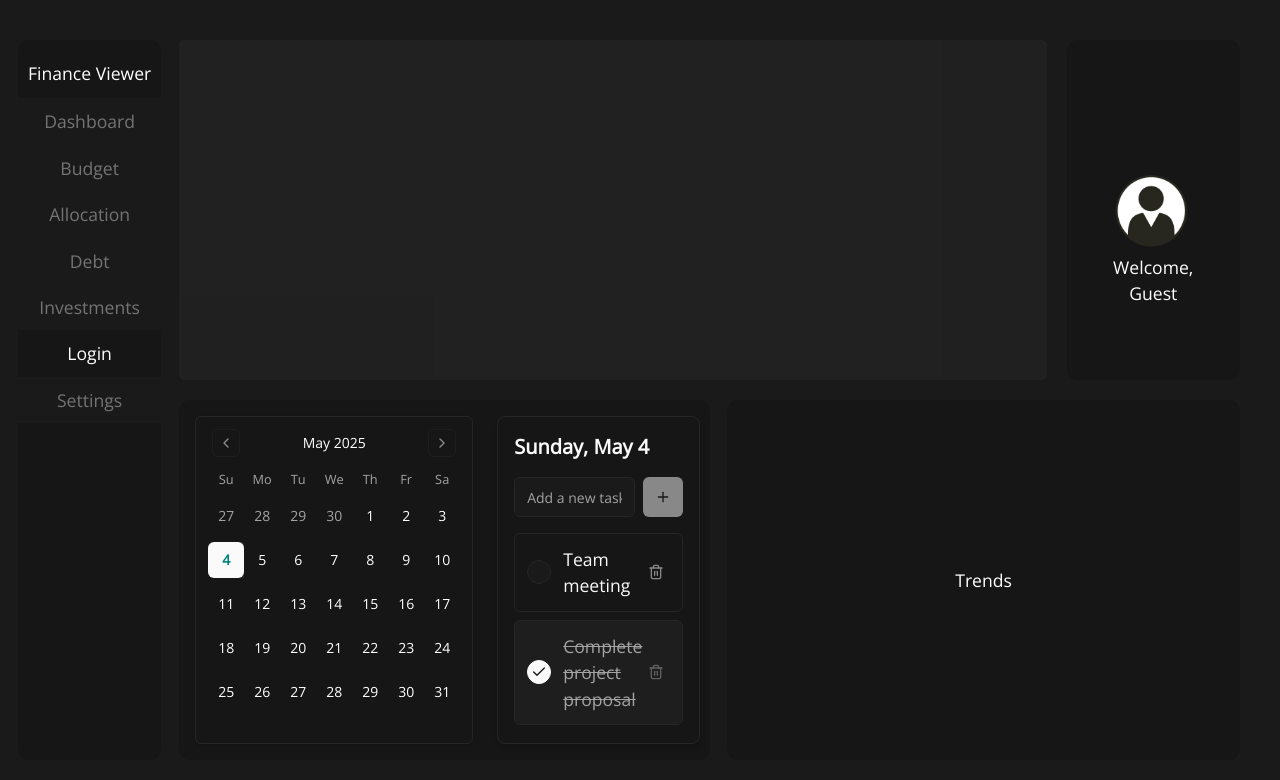
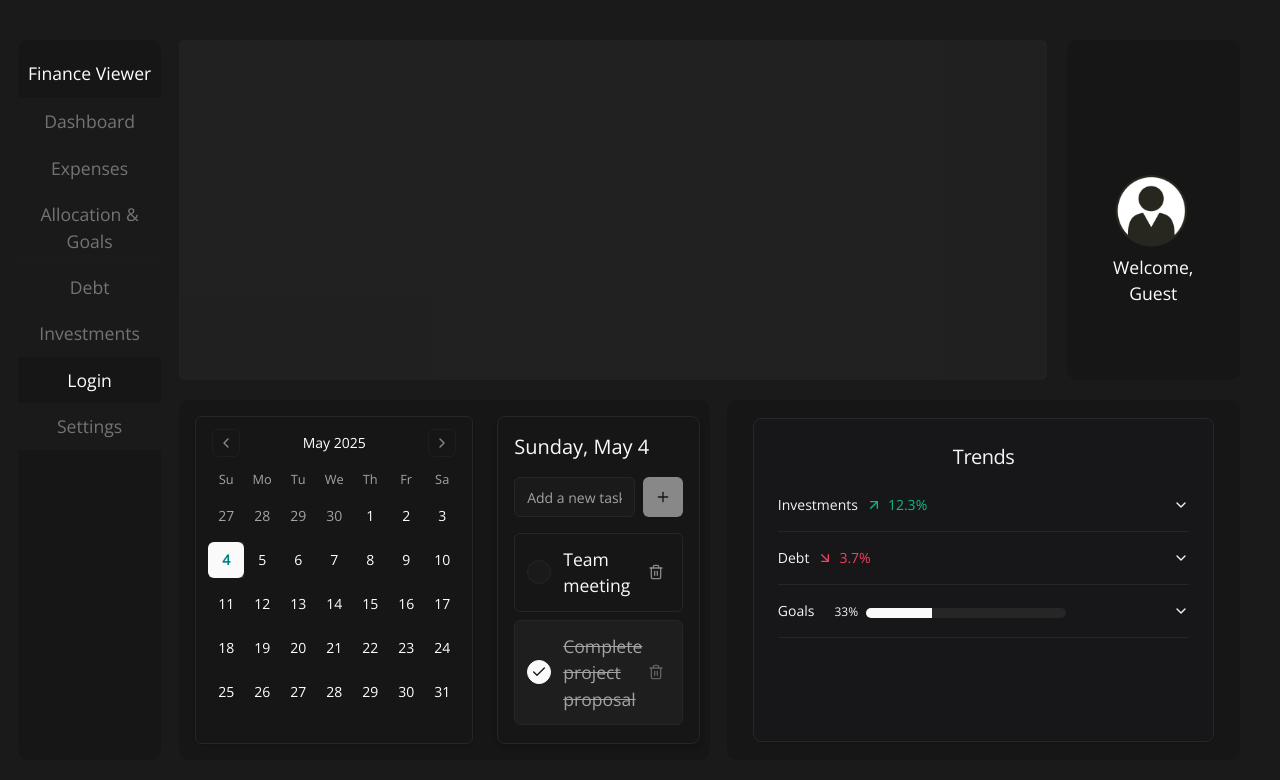
Before and after one commit to Nikoloz97/finance-viewer-v2, a Next.js app: page /dashboard in a window 1280 px wide. Shown: the top 780 px of the page. Built offline with nearby package versions, Linux system fonts and the light colour scheme.

Commit message:
Dashboard: created trends section; improved font styling; added accordion and progress ui components

```diff
--- a/package.json
+++ b/package.json
@@ -11,12 +11,14 @@
   "dependencies": {
     "@azure/storage-blob": "^12.26.0",
     "@hookform/resolvers": "^3.10.0",
+    "@radix-ui/react-accordion": "^1.2.10",
     "@radix-ui/react-alert-dialog": "^1.1.6",
     "@radix-ui/react-avatar": "^1.1.3",
     "@radix-ui/react-dialog": "^1.1.11",
     "@radix-ui/react-dropdown-menu": "^2.1.6",
     "@radix-ui/react-label": "^2.1.2",
     "@radix-ui/react-popover": "^1.1.6",
+    "@radix-ui/react-progress": "^1.1.6",
     "@radix-ui/react-select": "^2.1.6",
     "@radix-ui/react-slot": "^1.1.2",
     "@radix-ui/react-tabs": "^1.1.3",
--- a/src/app/budget/page.tsx
+++ /dev/null
@@ -1,3 +0,0 @@
-export default function Budget() {
-  return <div>Budget page</div>;
-}
--- a/src/app/dashboard/financial-calendar.tsx
+++ b/src/app/dashboard/financial-calendar.tsx
@@ -115,7 +115,7 @@
       <Card className="p-4 shadow-md bg-transparent w-full">
         <div className="flex flex-col h-full">
           <div className="flex items-center justify-between mb-4">
-            <h2 className="text-xl font-semibold">
+            <h2 className="text-xl">
               {date
                 ? date.toLocaleDateString("en-US", {
                     weekday: "long",
--- a/src/app/dashboard/networth.tsx
+++ b/src/app/dashboard/networth.tsx
@@ -86,7 +86,7 @@
       ) : (
         <div className="flex flex-row justify-center items-center w-full">
           <div className="text-center h-[4rem]">
-            <h1 className="text-xl font-semibold">
+            <h1 className="text-xl">
               {selectedInvestment?.brokerageName
                 ? selectedInvestment?.brokerageName
                 : "Net Worth"}
--- a/src/app/dashboard/trends.tsx
+++ b/src/app/dashboard/trends.tsx
@@ -1,3 +1,95 @@
+"use client";
+
+import { ArrowDownRight, ArrowUpRight } from "lucide-react";
+import { Card, CardContent, CardHeader, CardTitle } from "@/components/ui/card";
+import { Progress } from "@/components/ui/progress";
+import {
+  Accordion,
+  AccordionContent,
+  AccordionItem,
+  AccordionTrigger,
+} from "@/components/ui/accordion";
+
+const trendData = [
+  {
+    name: "Investments",
+    percentage: 12.3,
+    isPositive: true,
+  },
+  {
+    name: "Debt",
+    percentage: 3.7,
+    isPositive: false, // For debt, a decrease is positive
+  },
+];
+
+const goalProgression = {
+  name: "Goals",
+  percentage: 33,
+};
+
 export default function Trends() {
-  return <div>Trends</div>;
+  return (
+    <Card className="w-[90%] h-[90%] bg-zinc-900/90 border-zinc-800 text-zinc-100">
+      <CardHeader className="pb-2">
+        <CardTitle className="text-xl font-medium text-center">
+          Trends
+        </CardTitle>
+      </CardHeader>
+      <CardContent className="space-y-3">
+        <Accordion type="multiple" className="w-full">
+          {trendData.map((item) => (
+            <AccordionItem value={item.name} key={item.name} className="w-full">
+              <AccordionTrigger className="w-full">
+                <div
+                  key={item.name}
+                  className="flex items-center justify-between gap-2"
+                >
+                  <div className="text-sm">{item.name}</div>
+                  <div className="flex items-center gap-1.5">
+                    {item.isPositive ? (
+                      <ArrowUpRight className="h-4 w-4 text-emerald-500" />
+                    ) : (
+                      <ArrowDownRight className="h-4 w-4 text-rose-500" />
+                    )}
+                    <span
+                      className={`text-sm font-medium ${
+                        item.isPositive ? "text-emerald-500" : "text-rose-500"
+                      }`}
+                    >
+                      {item.percentage.toFixed(1)}%
+                    </span>
+                  </div>
+                </div>
+              </AccordionTrigger>
+              <AccordionContent>
+                Yes. It adheres to the WAI-ARIA design pattern.
+              </AccordionContent>
+            </AccordionItem>
+          ))}
+          <AccordionItem value={goalProgression.name}>
+            <AccordionTrigger>
+              <div className="flex items-center justify-between gap-5">
+                <span className="text-sm">{goalProgression.name}</span>
+                <div className="flex gap-2">
+                  <div className="text-xs mt-0.5">
+                    {goalProgression.percentage}%
+                  </div>
+                  <div className="w-full">
+                    <Progress
+                      value={goalProgression.percentage}
+                      className="mt-1.5 h-[10px] w-[200px]"
+                    />
+                  </div>
+                </div>
+              </div>
+            </AccordionTrigger>
+            <AccordionContent>
+              Yes. It adheres to the WAI-ARIA design pattern.
+            </AccordionContent>
+          </AccordionItem>
+        </Accordion>
+      </CardContent>
+    </Card>
+  );
 }
--- /dev/null
+++ b/src/app/expenses/page.tsx
@@ -0,0 +1,3 @@
+export default function Expenses() {
+  return <div>Expenses page</div>;
+}
--- a/src/app/sidebar.tsx
+++ b/src/app/sidebar.tsx
@@ -15,11 +15,11 @@
           <Link className={user ? "" : "navbar-disabled"} href={"/dashboard"}>
             Dashboard
           </Link>
-          <Link className="navbar-disabled" aria-disabled href={"/budget"}>
-            Budget
+          <Link className="navbar-disabled" aria-disabled href={"/expenses"}>
+            Expenses
           </Link>
           <Link className="navbar-disabled" aria-disabled href={"/allocation"}>
-            Allocation
+            Allocation & Goals
           </Link>
           <Link className="navbar-disabled" aria-disabled href={"/debt"}>
             Debt
--- /dev/null
+++ b/src/components/ui/accordion.tsx
@@ -0,0 +1,58 @@
+"use client"
+
+import * as React from "react"
+import * as AccordionPrimitive from "@radix-ui/react-accordion"
+import { ChevronDown } from "lucide-react"
+
+import { cn } from "@/lib/utils"
+
+const Accordion = AccordionPrimitive.Root
+
+const AccordionItem = React.forwardRef<
+  React.ElementRef<typeof AccordionPrimitive.Item>,
+  React.ComponentPropsWithoutRef<typeof AccordionPrimitive.Item>
+>(({ className, ...props }, ref) => (
+  <AccordionPrimitive.Item
+    ref={ref}
+    className={cn("border-b", className)}
+    {...props}
+  />
+))
+AccordionItem.displayName = "AccordionItem"
+
+const AccordionTrigger = React.forwardRef<
+  React.ElementRef<typeof AccordionPrimitive.Trigger>,
+  React.ComponentPropsWithoutRef<typeof AccordionPrimitive.Trigger>
+>(({ className, children, ...props }, ref) => (
+  <AccordionPrimitive.Header className="flex">
+    <AccordionPrimitive.Trigger
+      ref={ref}
+      className={cn(
+        "flex flex-1 items-center justify-between py-4 font-medium transition-all hover:underline [&[data-state=open]>svg]:rotate-180",
+        className
+      )}
+      {...props}
+    >
+      {children}
+      <ChevronDown className="h-4 w-4 shrink-0 transition-transform duration-200" />
+    </AccordionPrimitive.Trigger>
+  </AccordionPrimitive.Header>
+))
+AccordionTrigger.displayName = AccordionPrimitive.Trigger.displayName
+
+const AccordionContent = React.forwardRef<
+  React.ElementRef<typeof AccordionPrimitive.Content>,
+  React.ComponentPropsWithoutRef<typeof AccordionPrimitive.Content>
+>(({ className, children, ...props }, ref) => (
+  <AccordionPrimitive.Content
+    ref={ref}
+    className="overflow-hidden text-sm transition-all data-[state=closed]:animate-accordion-up data-[state=open]:animate-accordion-down"
+    {...props}
+  >
+    <div className={cn("pb-4 pt-0", className)}>{children}</div>
+  </AccordionPrimitive.Content>
+))
+
+AccordionContent.displayName = AccordionPrimitive.Content.displayName
+
+export { Accordion, AccordionItem, AccordionTrigger, AccordionContent }
--- /dev/null
+++ b/src/components/ui/progress.tsx
@@ -0,0 +1,28 @@
+"use client"
+
+import * as React from "react"
+import * as ProgressPrimitive from "@radix-ui/react-progress"
+
+import { cn } from "@/lib/utils"
+
+const Progress = React.forwardRef<
+  React.ElementRef<typeof ProgressPrimitive.Root>,
+  React.ComponentPropsWithoutRef<typeof ProgressPrimitive.Root>
+>(({ className, value, ...props }, ref) => (
+  <ProgressPrimitive.Root
+    ref={ref}
+    className={cn(
+      "relative h-4 w-full overflow-hidden rounded-full bg-secondary",
+      className
+    )}
+    {...props}
+  >
+    <ProgressPrimitive.Indicator
+      className="h-full w-full flex-1 bg-primary transition-all"
+      style={{ transform: `translateX(-${100 - (value || 0)}%)` }}
+    />
+  </ProgressPrimitive.Root>
+))
+Progress.displayName = ProgressPrimitive.Root.displayName
+
+export { Progress }
--- a/tailwind.config.ts
+++ b/tailwind.config.ts
@@ -10,53 +10,75 @@
   theme: {
   	extend: {
   		colors: {
-        background: "hsl(var(--background))",
-        foreground: "hsl(var(--foreground))",
+  			background: 'hsl(var(--background))',
+  			foreground: 'hsl(var(--foreground))',
   			card: {
-          DEFAULT: "hsl(var(--card))",
-          foreground: "hsl(var(--card-foreground))",
+  				DEFAULT: 'hsl(var(--card))',
+  				foreground: 'hsl(var(--card-foreground))'
   			},
   			popover: {
-          DEFAULT: "hsl(var(--popover))",
-          foreground: "hsl(var(--popover-foreground))",
+  				DEFAULT: 'hsl(var(--popover))',
+  				foreground: 'hsl(var(--popover-foreground))'
   			},
   			primary: {
-          DEFAULT: "hsl(var(--primary))",
-          foreground: "hsl(var(--primary-foreground))",
+  				DEFAULT: 'hsl(var(--primary))',
+  				foreground: 'hsl(var(--primary-foreground))'
   			},
   			secondary: {
-          DEFAULT: "hsl(var(--secondary))",
-          foreground: "hsl(var(--secondary-foreground))",
+  				DEFAULT: 'hsl(var(--secondary))',
+  				foreground: 'hsl(var(--secondary-foreground))'
   			},
   			muted: {
-          DEFAULT: "hsl(var(--muted))",
-          foreground: "hsl(var(--muted-foreground))",
+  				DEFAULT: 'hsl(var(--muted))',
+  				foreground: 'hsl(var(--muted-foreground))'
   			},
   			accent: {
-          DEFAULT: "hsl(var(--accent))",
-          foreground: "hsl(var(--accent-foreground))",
+  				DEFAULT: 'hsl(var(--accent))',
+  				foreground: 'hsl(var(--accent-foreground))'
   			},
   			destructive: {
-          DEFAULT: "hsl(var(--destructive))",
-          foreground: "hsl(var(--destructive-foreground))",
+  				DEFAULT: 'hsl(var(--destructive))',
+  				foreground: 'hsl(var(--destructive-foreground))'
   			},
-        border: "hsl(var(--border))",
-        input: "hsl(var(--input))",
-        ring: "hsl(var(--ring))",
+  			border: 'hsl(var(--border))',
+  			input: 'hsl(var(--input))',
+  			ring: 'hsl(var(--ring))',
   			chart: {
-          "1": "hsl(var(--chart-1))",
-          "2": "hsl(var(--chart-2))",
-          "3": "hsl(var(--chart-3))",
-          "4": "hsl(var(--chart-4))",
-          "5": "hsl(var(--chart-5))",
-        },
+  				'1': 'hsl(var(--chart-1))',
+  				'2': 'hsl(var(--chart-2))',
+  				'3': 'hsl(var(--chart-3))',
+  				'4': 'hsl(var(--chart-4))',
+  				'5': 'hsl(var(--chart-5))'
+  			}
   		},
   		borderRadius: {
-        lg: "var(--radius)",
-        md: "calc(var(--radius) - 2px)",
-        sm: "calc(var(--radius) - 4px)",
+  			lg: 'var(--radius)',
+  			md: 'calc(var(--radius) - 2px)',
+  			sm: 'calc(var(--radius) - 4px)'
   		},
+  		keyframes: {
+  			'accordion-down': {
+  				from: {
+  					height: '0'
   				},
+  				to: {
+  					height: 'var(--radix-accordion-content-height)'
+  				}
+  			},
+  			'accordion-up': {
+  				from: {
+  					height: 'var(--radix-accordion-content-height)'
+  				},
+  				to: {
+  					height: '0'
+  				}
+  			}
+  		},
+  		animation: {
+  			'accordion-down': 'accordion-down 0.2s ease-out',
+  			'accordion-up': 'accordion-up 0.2s ease-out'
+  		}
+  	}
   },
   plugins: [require("tailwindcss-animate"), require("tailwind-scrollbar")],
 
```
Also changed, not shown: 1 other file (tests, documents, lock files or other folders). Lines whose indentation alone changed are shown as unchanged.
